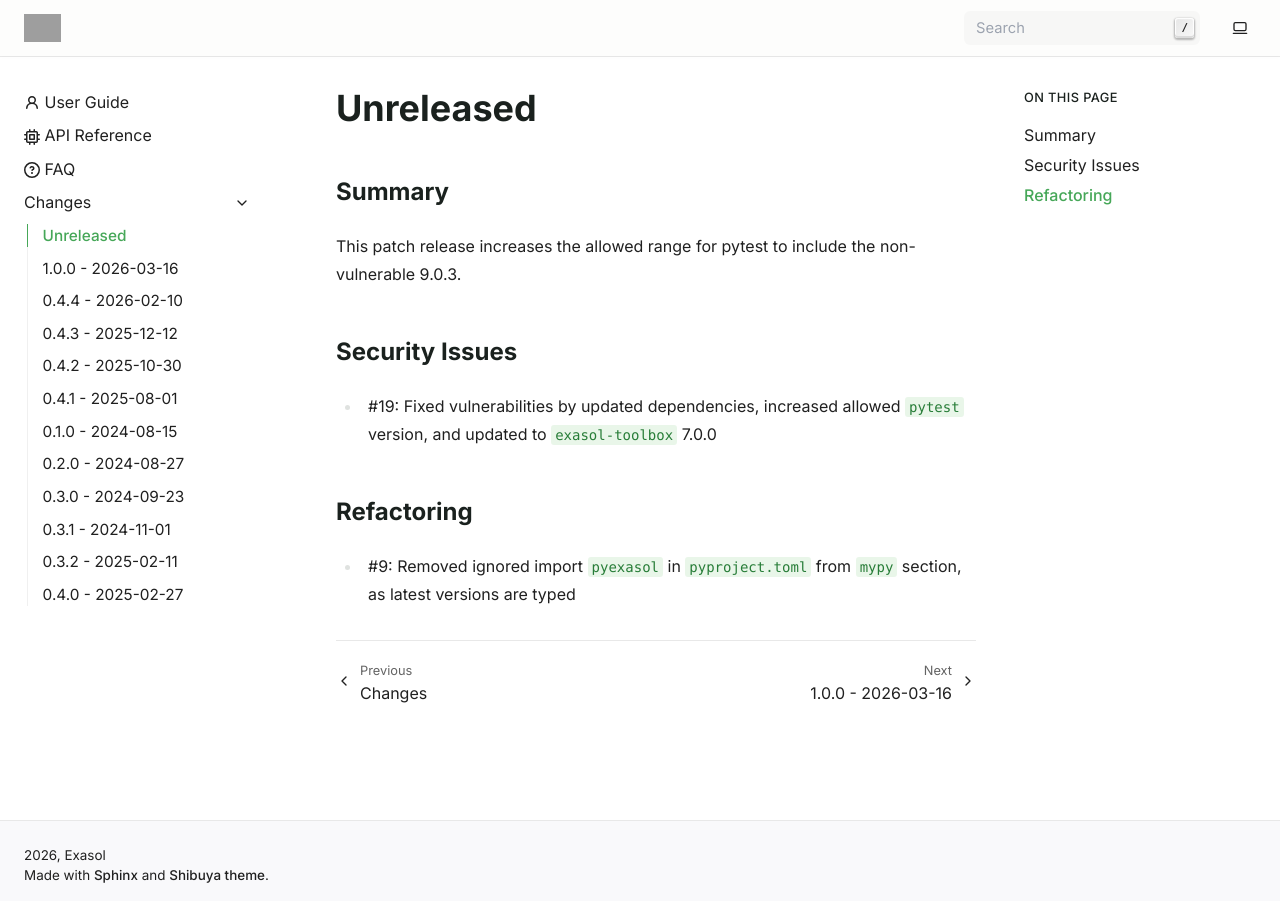
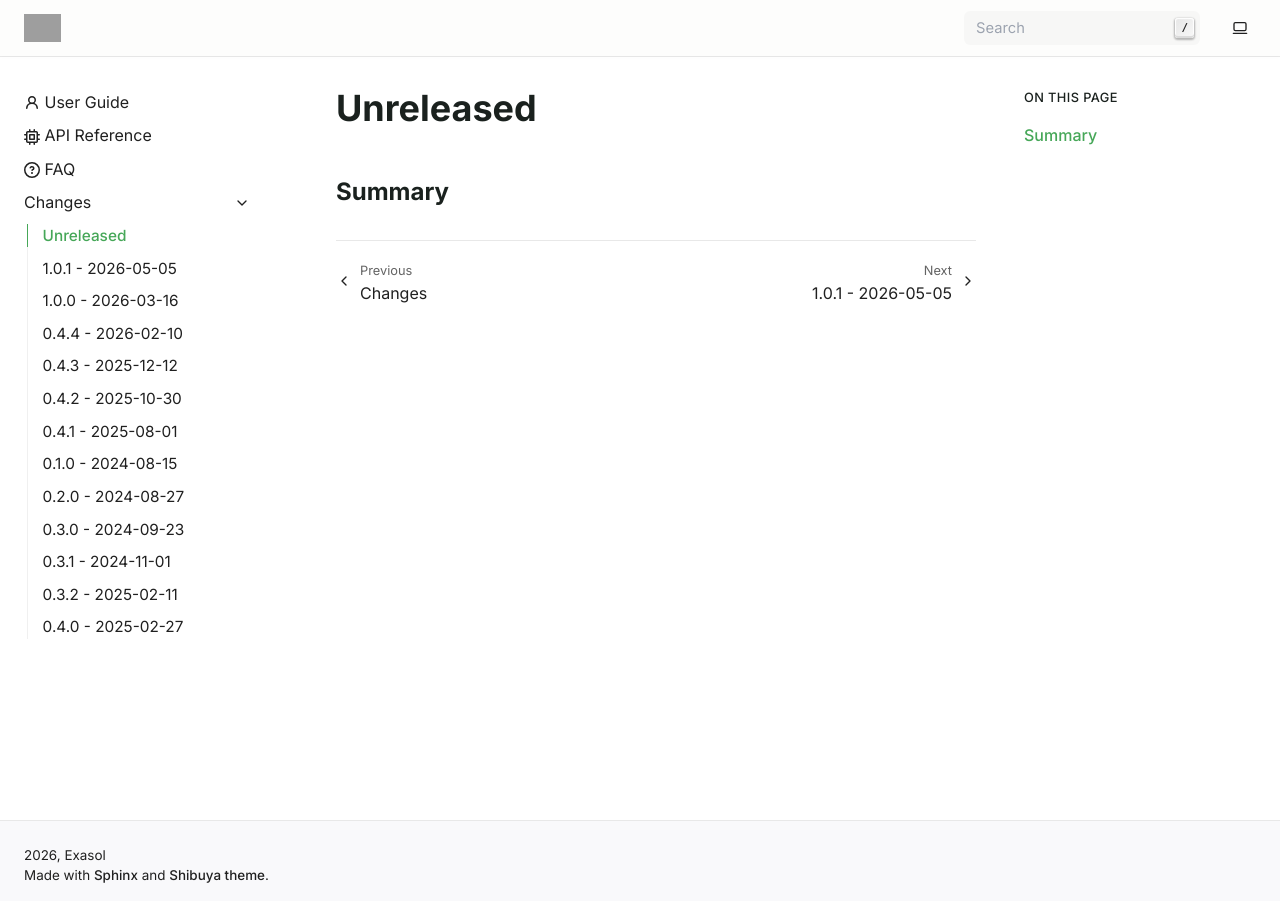
Before and after one commit to exasol/pytest-slc, a Sphinx documentation site: the page built from doc/changes/unreleased.md, in a window 1280 px wide. Built offline with Sphinx 7.4.7, drawn with Linux system fonts in a browser that asks for light colours; pages that are not in the unit, such as notebooks, are missing from menus; grey boxes are pictures that could not be loaded.

Commit message:
Prepare release 1.0.1

```diff
--- a/doc/changes/unreleased.md
+++ b/doc/changes/unreleased.md
@@ -1,13 +1,3 @@
 # Unreleased
 
 ## Summary
-
-This patch release increases the allowed range for pytest to include the non-vulnerable 9.0.3.
-
-## Security Issues
-
-* #19: Fixed vulnerabilities by updated dependencies, increased allowed `pytest` version, and updated to `exasol-toolbox` 7.0.0
-
-## Refactoring
-
-* #9: Removed ignored import `pyexasol` in `pyproject.toml` from `mypy` section, as latest versions are typed
--- a/pyproject.toml
+++ b/pyproject.toml
@@ -1,6 +1,6 @@
 [project]
 name = "pytest-exasol-slc"
-version = "1.0.0"
+version = "1.0.1"
 description = ""
 authors = [{ name = "Mikhail Beck", email = "mikhail.beck@exasol.com" }]
 # Restrict Python versions as difficulty with some unit tests related
```
Also changed, not shown: doc/changes/changelog.md (+2 -0 lines), doc/changes/changes_1.0.1.md (added, +41 -0 lines).
